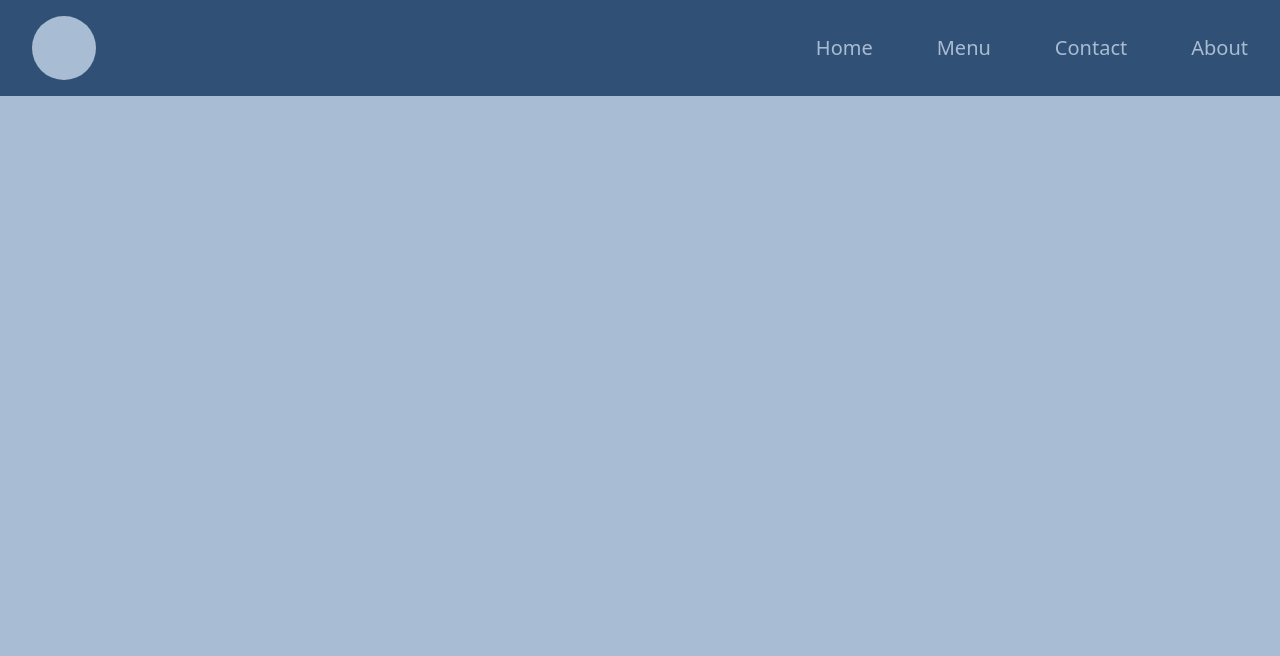
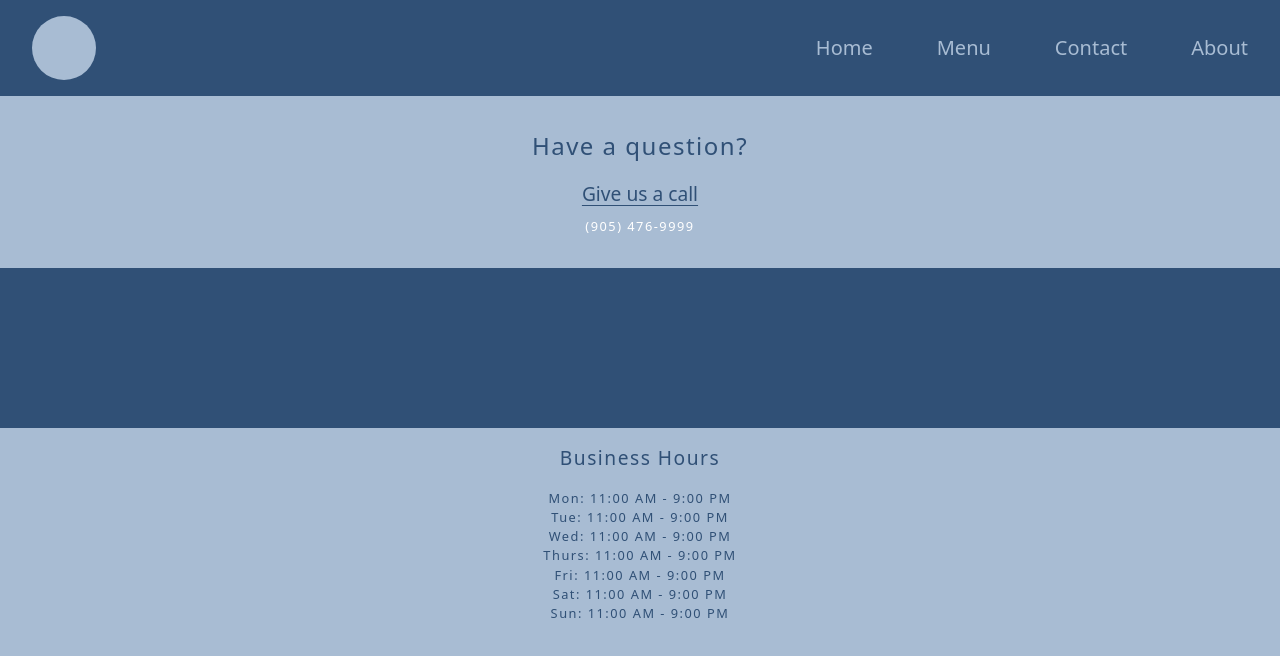
Before and after one commit to juliaszbrt/WindPho, a Next.js app: page /contact in a window 1280 px wide. Shown: the top 656 px of the page. Built offline with nearby package versions, Linux system fonts and the light colour scheme.

Commit message:
add contact page

```diff
--- a/src/app/about/page.jsx
+++ b/src/app/about/page.jsx
@@ -10,8 +10,8 @@ export default function About() {
                 <div className='bg-[#83A1C5] h-[35vh] md:h-[50vh] md:grow'></div>
 
                 <div className="md:w-[10%] md:grow">
-                    <h1 className='ml-[3rem] mt-[2rem] text-[2rem] font-bold text-[#305076]'>ABOUT US</h1>
-                    <p className='ml-[3rem] mt-[2rem] mr-[3rem] text-justify text-[1rem] text-[#305076]'>Lorem ipsum dolor sit amet,
+                    <h1 className='tracking-[3.5px] ml-[3rem] mt-[2rem] text-[2rem] font-black text-[#305076]'>ABOUT US</h1>
+                    <p className='tracking-[1.5px] ml-[3rem] mt-[2rem] mr-[3rem] text-justify text-[1rem] text-[#305076]'>Lorem ipsum dolor sit amet,
                         consectetur adipiscing elit,
                         sed do eiusmod tempor incididunt
                         ut labore et dolore magna aliqua.
--- a/src/app/components/home.jsx
+++ b/src/app/components/home.jsx
@@ -10,11 +10,11 @@ const home = () => {
                 <div>
                     <div className="flex md:gap-[6rem] md:items-center md:mt-[4.5rem]">
                         <div className="md:flex md:flex-col md:grow md:w-auto">
-                            <h1 className=" mt-[5rem] text-[2.5rem] font-bold text-[#305076] sm:text-[4rem] md:mt-0 text-center">
+                            <h1 className="tracking-[2px] mt-[5rem] text-[2.5rem] font-bold text-[#305076] sm:text-[4rem] md:mt-0 text-center">
                                 Lorem ipsum <br />
                                 Dolor sit amet.
                             </h1>
-                            <p className=" text-[1.2rem] mt-[20px] font-medium text-[#47688F] sm:text-[1.5rem] text-center">
+                            <p className="tracking-[1.5px] text-[1.2rem] mt-[20px] font-medium text-[#47688F] sm:text-[1.5rem] text-center">
                                 Authentic Asian flavours,<br />
                                 right to your table
                             </p>
--- a/src/app/contact/page.jsx
+++ b/src/app/contact/page.jsx
@@ -1,7 +1,33 @@
+import Image from 'next/image'
+
 export default function Contact() {
     return (
-        <div className="">
+        <div>
+            <div className="h-[6rem]"></div>
+            <div className="flex justify-center">
+                <div>
+                    <h1 className="mt-[2rem] text-[#305076] text-center text-[1.5rem] tracking-[1.5px]">Have a question?</h1>
+                    <a href='tel:9054769999'><p className="mt-[1rem] text-[#305076] text-center underline text-[1.2rem] underline-offset-[4px]">Give us a call</p></a>
+                    <a href='tel:9054769999'><p className="mt-[0.5rem] text-center text-white text-[0.8rem] tracking-[1.5px]">(905) 476-9999</p></a>
+                </div>
+            </div>
 
+            <div className="mt-[2rem]">
+                <div className="bg-[#305076] h-[10rem]"></div>
+            </div>
+
+            <div>
+                <h1 className="mt-[1rem] text-[#305076] text-center text-[1.2rem] tracking-[1.5px]">Business Hours</h1>
+                <p className='mt-[1rem] text-[#305076] text-center text-[0.8rem] tracking-[1.5px]'>
+                    Mon: 11:00 AM - 9:00 PM <br/>
+                    Tue: 11:00 AM - 9:00 PM <br/>
+                    Wed: 11:00 AM - 9:00 PM <br/>
+                    Thurs: 11:00 AM - 9:00 PM <br/>
+                    Fri: 11:00 AM - 9:00 PM <br/>
+                    Sat: 11:00 AM - 9:00 PM <br/>
+                    Sun: 11:00 AM - 9:00 PM <br/>
+                </p>
+            </div>
         </div>
     )
 }
```
